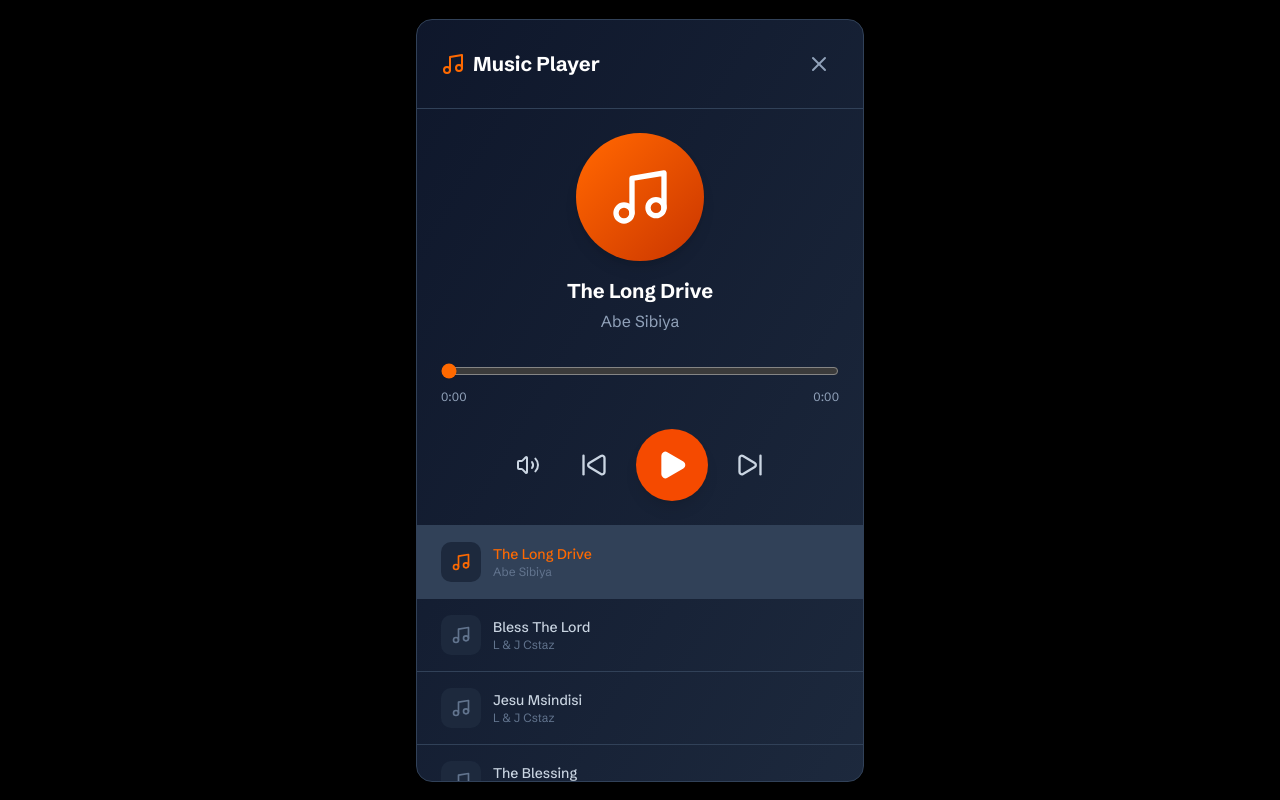
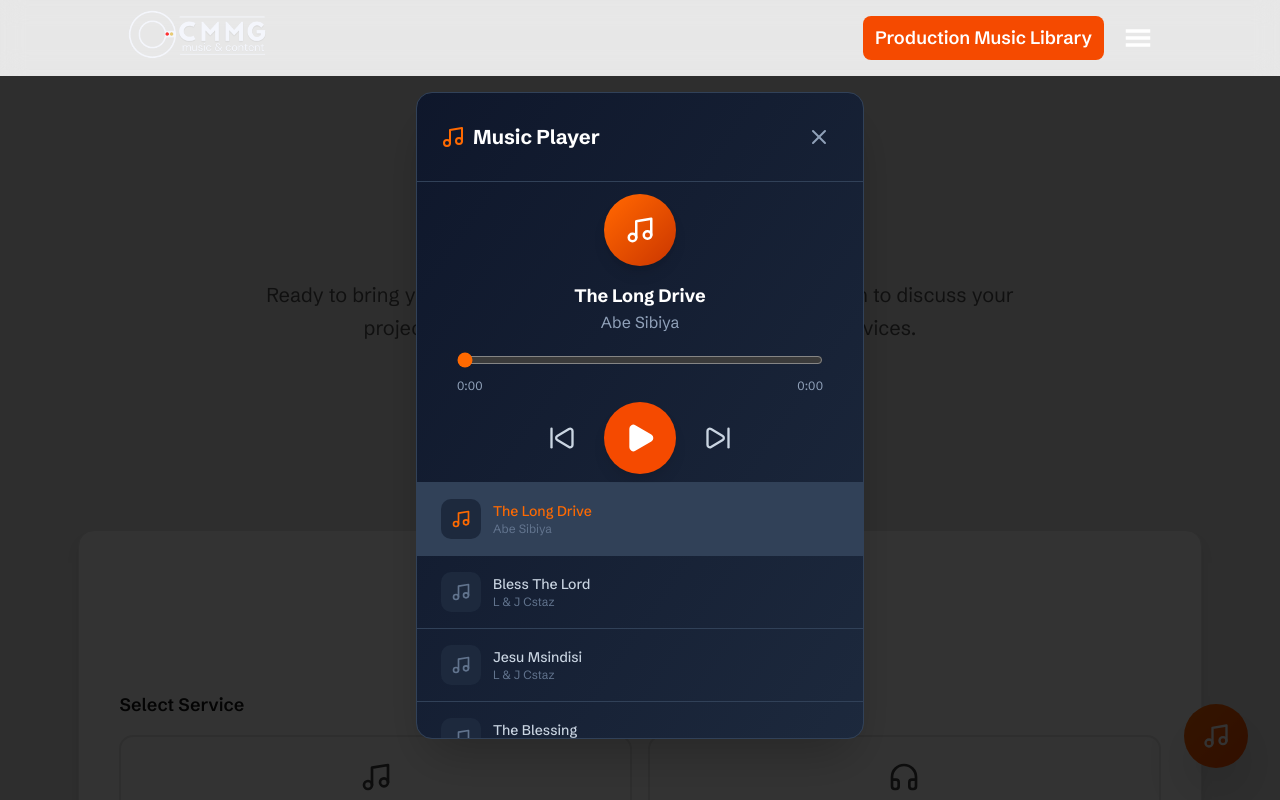
Before and after one commit to seedwaydevs/cmmg, a Next.js app: page /contact in a window 1280 px wide. Both pictures are taken after a click on the button 1216 px from the left and 736 px from the top of the page. Shown: the top 800 px of the page. Built offline with nearby package versions, Linux system fonts and the light colour scheme.

Commit message:
music player update

```diff
--- a/src/components/MusicPlayer.tsx
+++ b/src/components/MusicPlayer.tsx
@@ -142,7 +142,7 @@ const MusicPlayer = () => {
 
       {/* Modal */}
       {showModal && (
-        <div className="fixed inset-0 bg-black bg-opacity-70 flex items-center justify-center z-50 p-4">
+        <div className="fixed inset-0 mt-19 bg-black/80 flex items-start justify-center z-50 p-4">
           <div className="bg-gradient-to-br from-slate-900 to-slate-800 rounded-2xl shadow-2xl w-full max-w-md border border-slate-700 overflow-hidden">
             {/* Header */}
             <div className="flex items-center justify-between p-6 border-b border-slate-700">
@@ -160,18 +160,18 @@ const MusicPlayer = () => {
             </div>
 
             {/* Current Track Display */}
-            <div className="p-6 text-center">
-              <div className="w-32 h-32 mx-auto mb-4 bg-gradient-to-br from-orange-500 to-orange-700 rounded-full flex items-center justify-center shadow-lg">
-                <Music size={64} className="text-white" />
+            <div className="p-3 text-center">
+              <div className="w-18 h-18 mx-auto mb-4 bg-gradient-to-br from-orange-500 to-orange-700 rounded-full flex items-center justify-center shadow-lg">
+                <Music size={30} className="text-white" />
               </div>
-              <h3 className="text-xl font-bold text-white mb-1">
+              <h3 className="text-lg font-bold text-white">
                 {tracks[currentTrack].title}
               </h3>
               <p className="text-slate-400">{tracks[currentTrack].artist}</p>
             </div>
 
             {/* Progress Bar */}
-            <div className="px-6">
+            <div className="px-10">
               <input
                 type="range"
                 min="0"
@@ -187,15 +187,7 @@ const MusicPlayer = () => {
             </div>
 
             {/* Controls */}
-            <div className="flex items-center justify-center gap-4 p-6">
-              <button
-                onClick={toggleMute}
-                className="p-3 hover:bg-slate-700 rounded-full transition-colors text-slate-300 hover:text-white"
-                aria-label="Toggle mute"
-              >
-                {isMuted ? <VolumeX size={24} /> : <Volume2 size={24} />}
-              </button>
-
+            <div className="flex items-center justify-center gap-4 p-2">
               <button
                 onClick={prevTrack}
                 className="p-3 hover:bg-slate-700 rounded-full transition-colors text-slate-300 hover:text-white"
```
